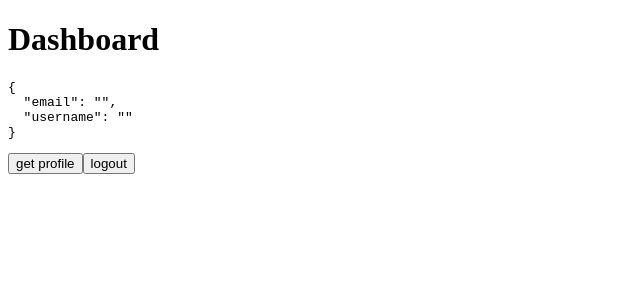
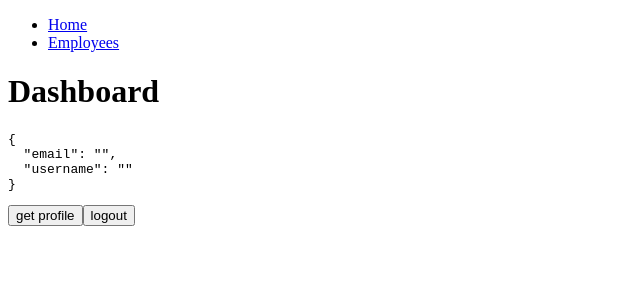
Before and after one commit to cristianeto/nextjs-employees, a Next.js app: page /admin/dashboard in a window 1280 px wide. Shown: the top 300 px of the page, without its empty margins (0-640 px from the left). Built offline with nearby package versions, Linux system fonts and the light colour scheme.

Commit message:
feat: added navbar to dashboard page

```diff
--- a/src/constants/ui/navbar.ts
+++ b/src/constants/ui/navbar.ts
@@ -6,5 +6,6 @@ export const publicItemsNavbar: INavbar[] = [
 ];
 
 export const adminItemsNavbar: INavbar[] = [
-  { name: 'home', path: '/admin/employees', label: 'Home' },
+  { name: 'dashboard', path: '/admin/dashboard', label: 'Home' },
+  { name: 'employees', path: '/admin/employees', label: 'Employees' },
 ];
--- a/src/pages/admin/dashboard.tsx
+++ b/src/pages/admin/dashboard.tsx
@@ -4,6 +4,7 @@ import axios from 'axios';
 import { useRouter } from 'next/router';
 import { useSnackbar } from 'notistack';
 import { IUser } from '@interfaces';
+import { Navbar } from '@molecules';
 
 const Dashboard: NextPage = () => {
   const [user, setUser] = useState<IUser>({ email: '', username: '' });
@@ -27,6 +28,7 @@ const Dashboard: NextPage = () => {
 
   return (
     <div>
+      <Navbar />
       <h1>Dashboard</h1>
       <pre>{JSON.stringify(user, null, 2)}</pre>
       <button onClick={getProfile}>get profile</button>
```
